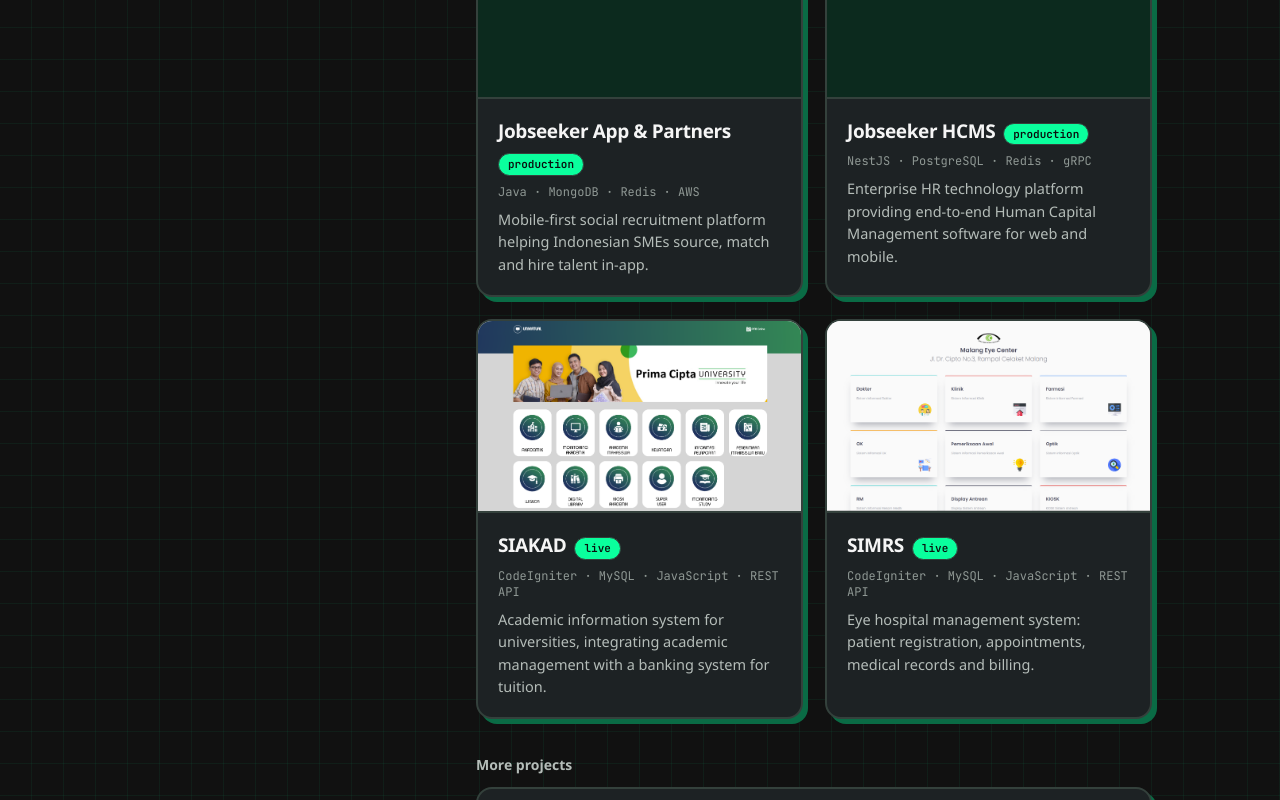
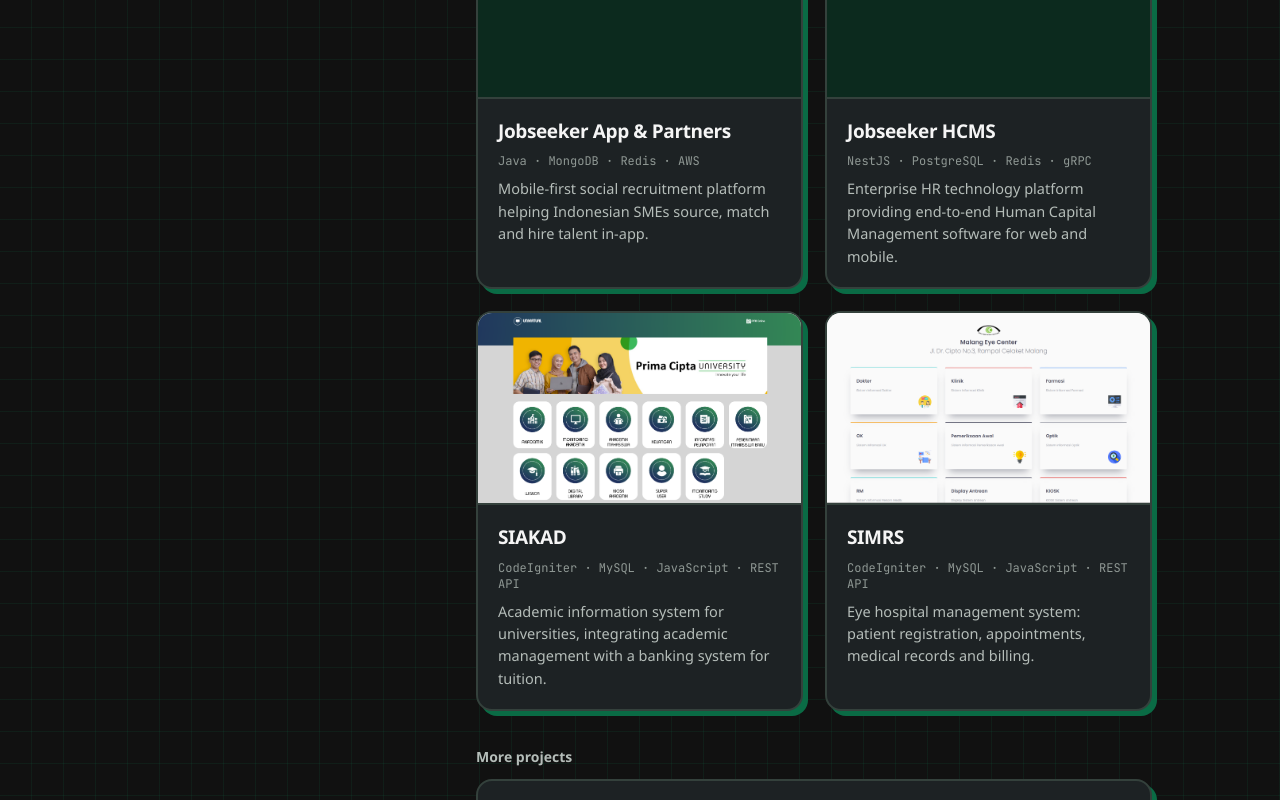
Before and after one commit to donywahyur/my-portfolio, a React (Vite) app: page / in a window 1280 px wide. Shown: the part 2180-2980 px from the top of the page. Built offline with nearby package versions, Linux system fonts and the light colour scheme; no server answers; a web font is replaced by a local one.

Commit message:
style: hide live and production project tags

```diff
--- a/src/components/ProjectTag.tsx
+++ b/src/components/ProjectTag.tsx
@@ -1,15 +1,13 @@
 import type { ProjectTag as Tag } from "../data/projects";
 
+// "live" and "production" are the default state of a project, so only the
+// exceptions (private, open source, thesis) get a tag.
+const HIDDEN: Tag[] = ["live", "production"];
+
 export default function ProjectTag({ tag }: { tag: Tag }) {
-  const filled = tag === "live" || tag === "production";
+  if (HIDDEN.includes(tag)) return null;
   return (
-    <span
-      className={`rounded-full px-[9px] py-0.5 font-mono text-[11px] ${
-        filled
-          ? "border-[1.5px] border-edge bg-lime font-semibold text-[#0a0f0d]"
-          : "border border-line-strong text-accent"
-      }`}
-    >
+    <span className="rounded-full border border-line-strong px-[9px] py-0.5 font-mono text-[11px] text-accent">
       {tag}
     </span>
   );
```
